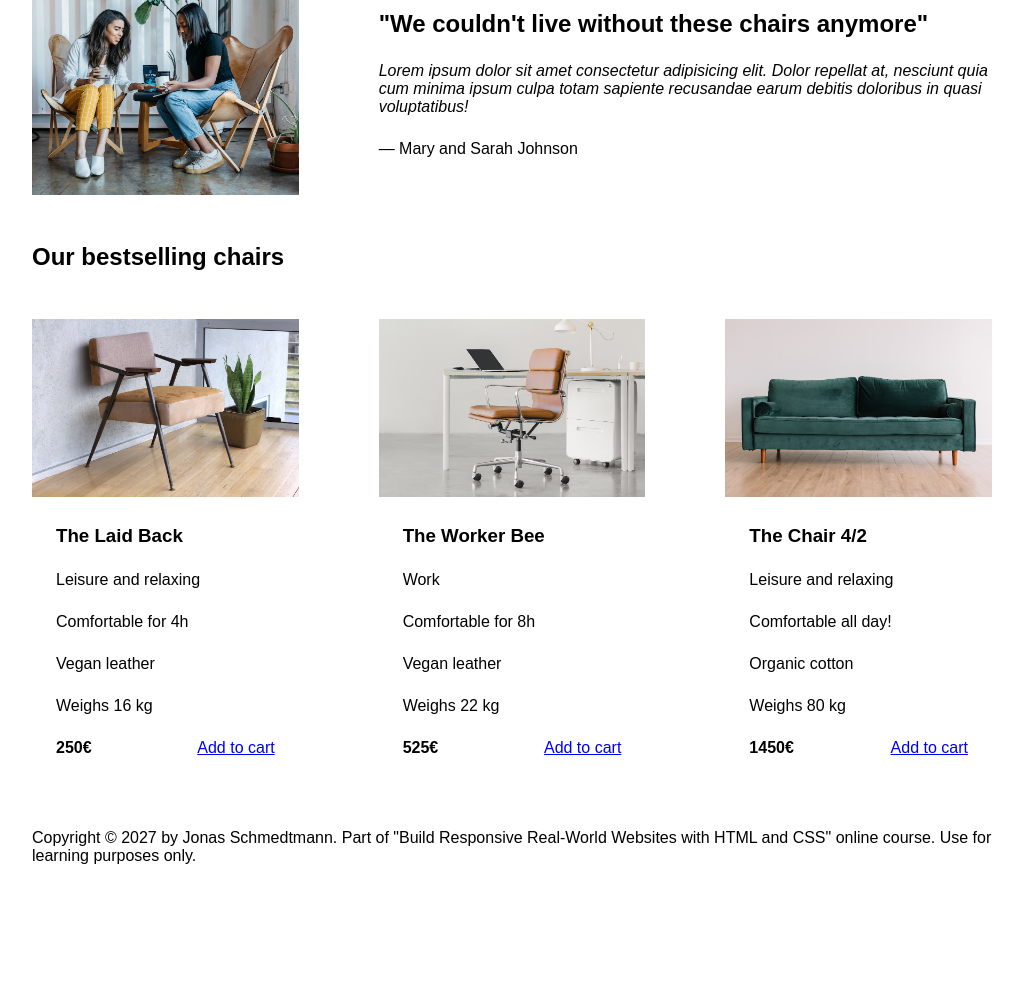
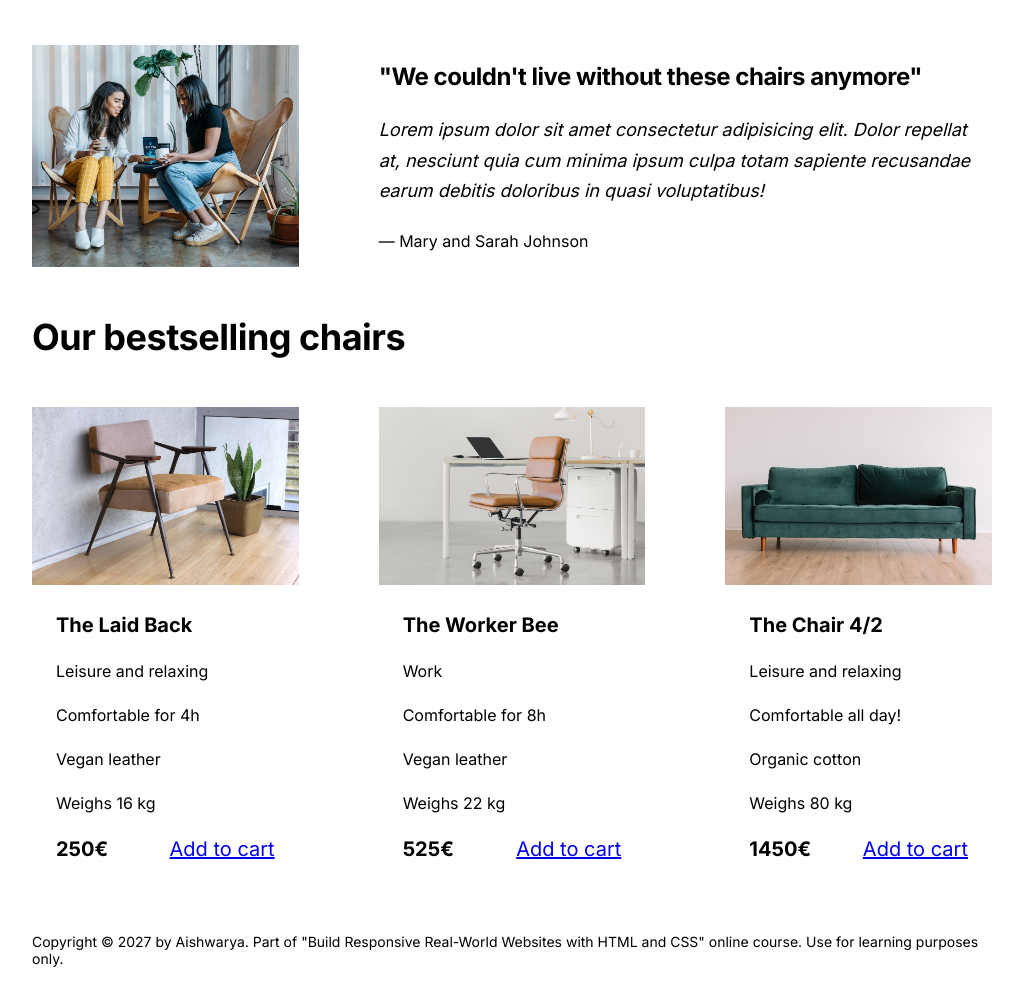
Before and after one commit to 6squash9/05-Design, a plain HTML site: page index.html in a window 1280 px wide. Shown: the part 793-1798 px from the top of the page, without its empty margins (128-1151 px from the left). Before the commit the page ends 1706 px from the top, so only its background shows below. Drawn offline with Linux system fonts and the light colour scheme.

Commit message:
Added proper Typography

```diff
--- a/index.html
+++ b/index.html
@@ -6,6 +6,7 @@
     <meta name="viewport" content="width=device-width, initial-scale=1.0" />
 
     <link rel="stylesheet" href="style.css" />
+    <link rel="preconnect" href="https://fonts.googleapis.com"><link rel="preconnect" href="https://fonts.gstatic.com" crossorigin><link href="https://fonts.googleapis.com/css2?family=Inter:wght@400;500;700&display=swap" rel="stylesheet">
     <title>Lisbon Chair Shop</title>
   </head>
   <body>
@@ -153,7 +154,7 @@
       </section>
 
       <footer>
-        Copyright &copy; 2027 by Jonas Schmedtmann. Part of "Build Responsive
+        Copyright &copy; 2027 by Aishwarya. Part of "Build Responsive
         Real-World Websites with HTML and CSS" online course. Use for learning
         purposes only.
       </footer>
--- a/style.css
+++ b/style.css
@@ -16,7 +16,7 @@ FONT SIZE SYSTEM (px)
 /* GENERAL STYLES */
 /* ------------------------ */
 body {
-  font-family: sans-serif;
+  font-family: 'Inter', sans-serif;
 }
 
 .container {
@@ -31,6 +31,8 @@ section {
 
 h2 {
   margin-bottom: 48px;
+  font-size: 36px;
+  letter-spacing: -0.5px;
 }
 
 .grid-3-cols {
@@ -57,10 +59,15 @@ header {
 
 h1 {
   margin-bottom: 24px;
+  font-size: 44px;
+  line-height: 1.1;
+  letter-spacing: -1px;
 }
 
 .header-text {
   margin-bottom: 24px;
+  font-size: 18px;
+  line-height: 1.6;
 }
 
 img {
@@ -73,9 +80,12 @@ img {
 
 .features-title {
   margin-bottom: 16px;
+  font-size: 20px;
 }
 
 .features-text {
+  font-size: 18px;
+  line-height: 1.7;
 }
 
 /* TESTIMONIAL */
@@ -89,11 +99,14 @@ img {
 
 .testimonial-box h2 {
   margin-bottom: 24px;
+  font-size: 24px;
 }
 
 .testimonial-text {
   font-style: italic;
   margin-bottom: 24px;
+  font-size: 18px;
+  line-height: 1.7;
 }
 
 /* CHAIRS */
@@ -103,6 +116,7 @@ img {
 
 h3 {
   margin-bottom: 24px;
+  font-size: 20px;
 }
 
 .chair-details {
@@ -127,8 +141,10 @@ h3 {
 .chair-price {
   display: flex;
   justify-content: space-between;
+  font-size: 20px;
 }
 
 footer {
   margin-bottom: 48px;
+  font-size: 14px;
 }
```
